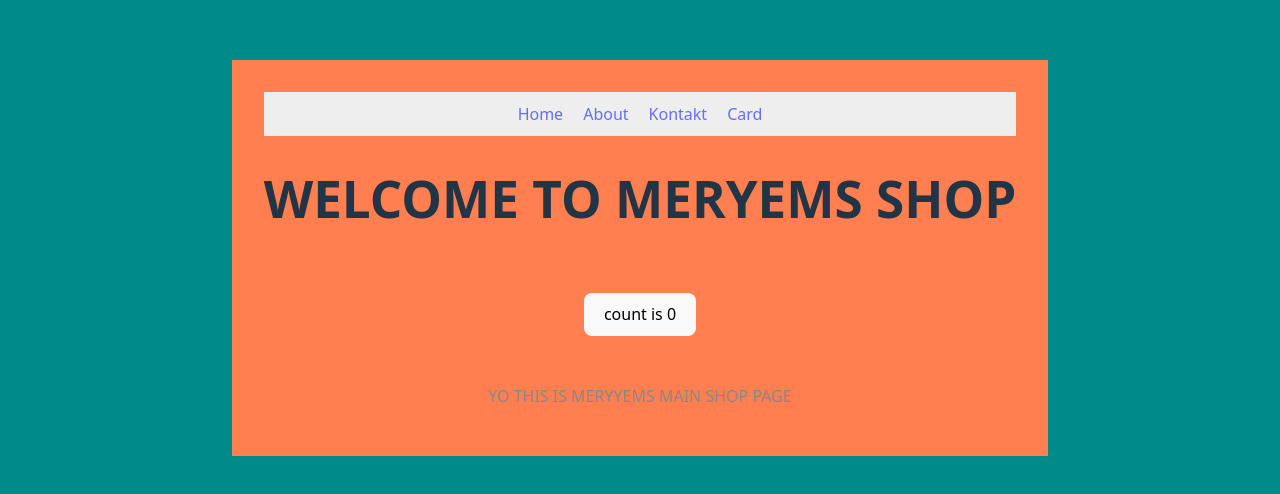
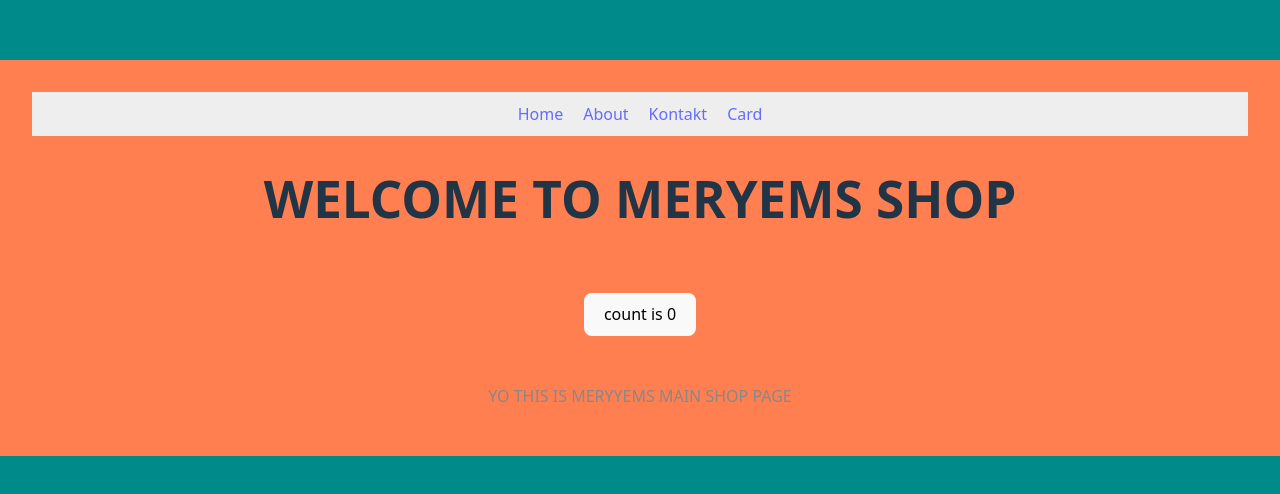
Before and after one commit to AtotheMfnK/Meryem_Zweiter_ServerMYQSL, a React (Vite) app in the folder Frontend/: page / in a window 1280 px wide. Shown: the part 142-636 px from the top of the page. Built offline with nearby package versions, Linux system fonts and the light colour scheme.

Commit message:
back width from may width

```diff
--- a/Frontend/src/App.css
+++ b/Frontend/src/App.css
@@ -1,5 +1,5 @@
 #root {
-  max-width: 100vw;
+  width: 100vw;
   margin: 0 auto;
   padding: 2rem;
   text-align: center;
```
